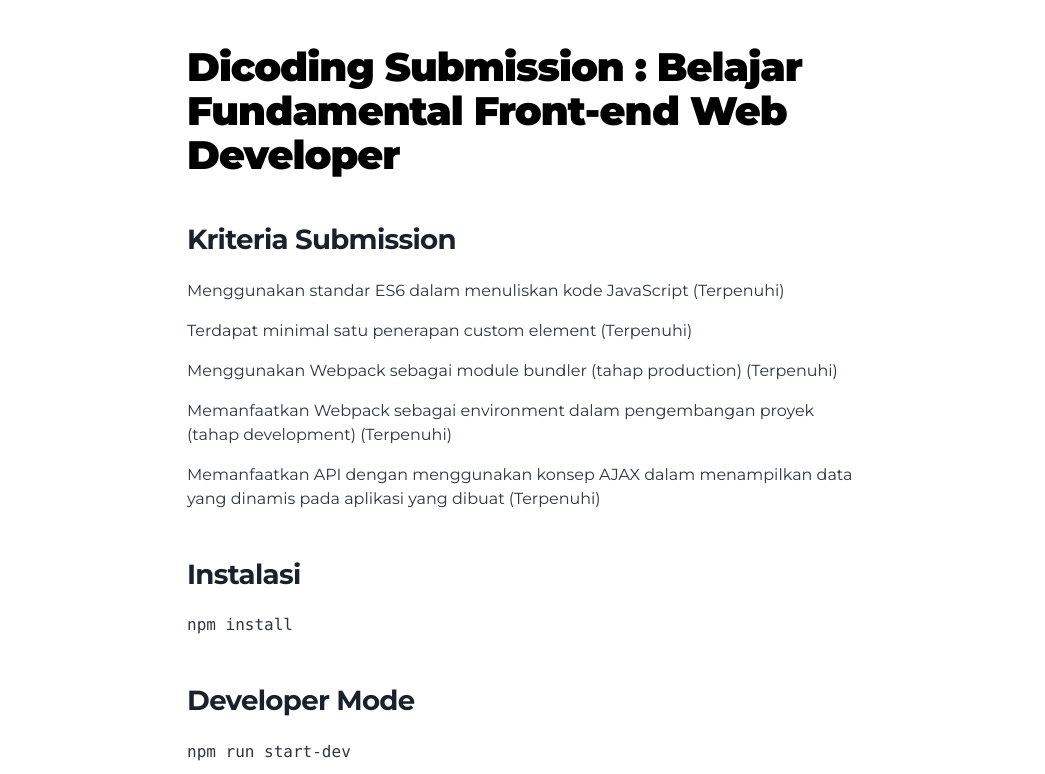
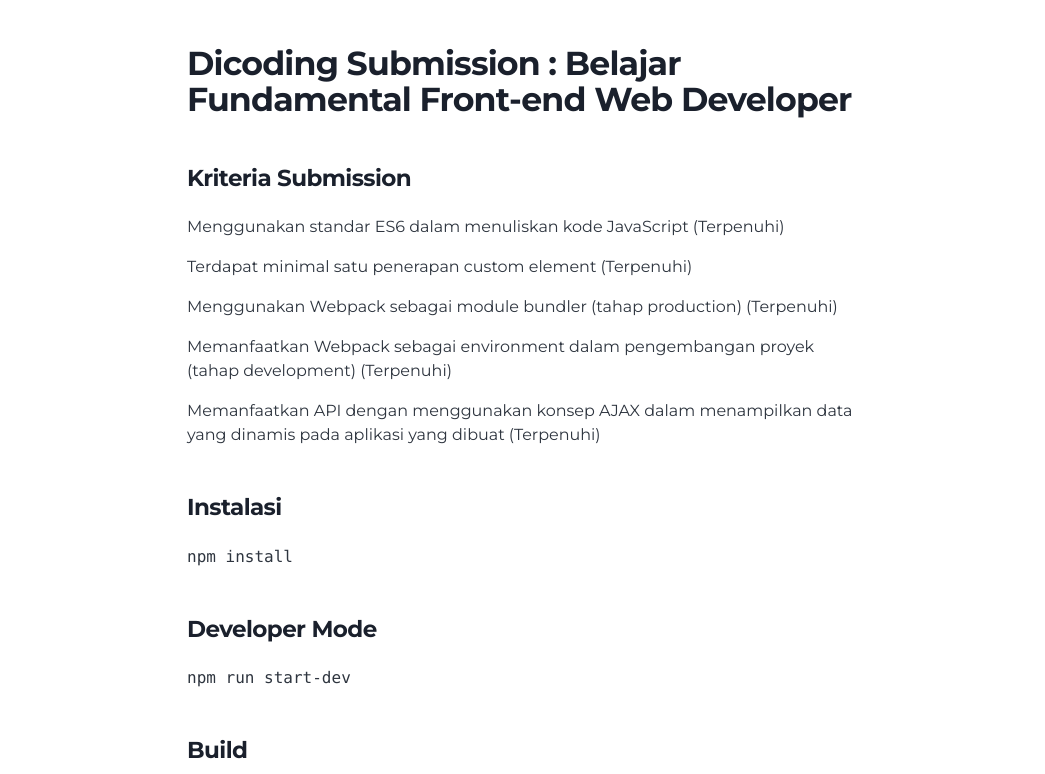
Before and after one commit to mifta17/miftahuddin-site, a Gatsby site: page /info-covid-19/ in a window 1280 px wide. Shown: the part 178-952 px from the top of the page, without its empty margins (117-1162 px from the left). Built offline with nearby package versions, Linux system fonts and the light colour scheme; Gatsby itself is replaced by a stand-in of ours; some packages are replaced by stand-ins of ours; code samples lack their colours.

Commit message:
Update Project “info-covid-19/index”

````diff
--- a/content/project/info-covid-19/index.md
+++ b/content/project/info-covid-19/index.md
@@ -7,9 +7,9 @@
 demo: https://infocofvid19.netlify.app/
 description: Submission Dicoding Belajar Fundamental Front-end Web Developer
 ---
-# Dicoding Submission : Belajar Fundamental Front-end Web Developer
+## Dicoding Submission : Belajar Fundamental Front-end Web Developer
 
-### Kriteria Submission
+#### Kriteria Submission
 
 * Menggunakan standar ES6 dalam menuliskan kode JavaScript (Terpenuhi)
 * Terdapat minimal satu penerapan custom element (Terpenuhi)
@@ -17,17 +17,17 @@
 * Memanfaatkan Webpack sebagai environment dalam pengembangan proyek (tahap development) (Terpenuhi)
 * Memanfaatkan API dengan menggunakan konsep AJAX dalam menampilkan data yang dinamis pada aplikasi yang dibuat (Terpenuhi)
 
-### Instalasi
+#### Instalasi
 ```
 npm install
 ```
 
-### Developer Mode
+#### Developer Mode
 ```
 npm run start-dev
 ```
 
-### Build
+#### Build
 ```
 npm run build
 ```
````
